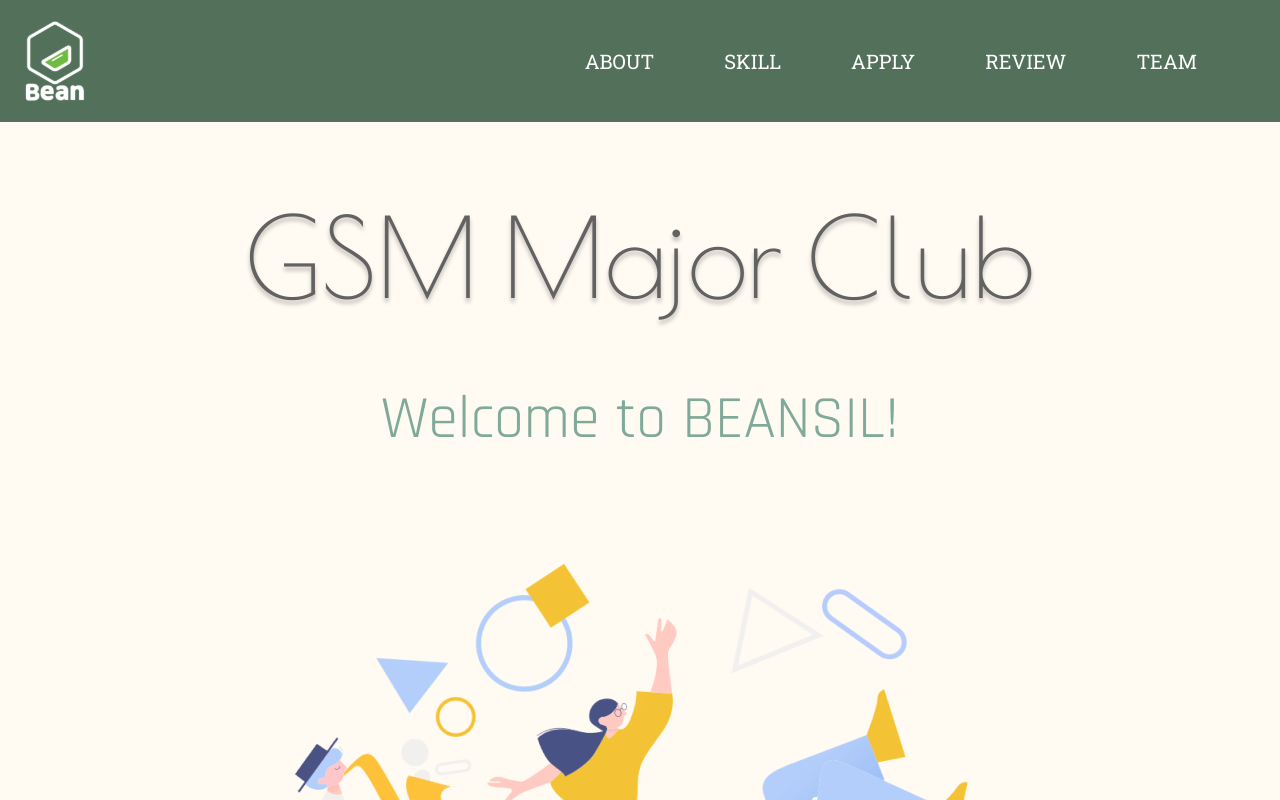
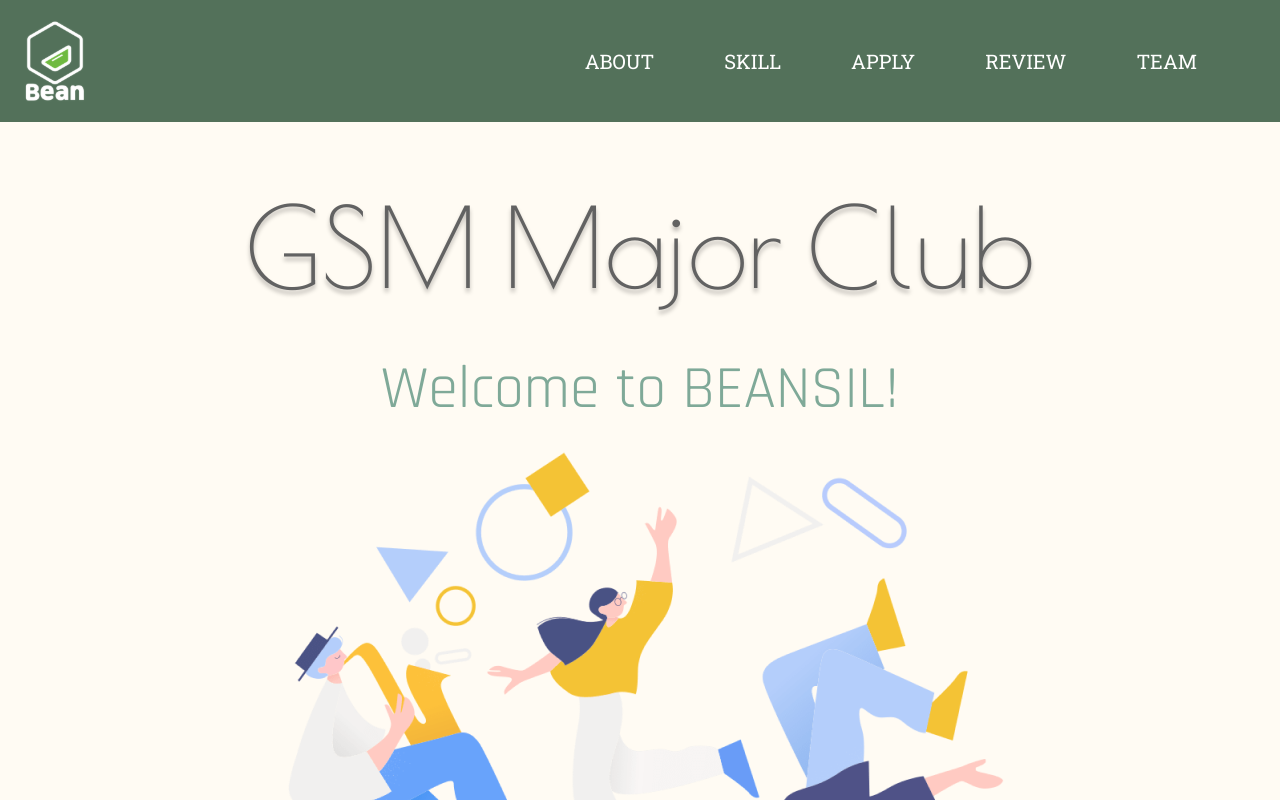
Before and after one commit to Dann1y/BeansilWeb_Client, a React (Create React App) app: page / in a window 1280 px wide. Shown: the top 800 px of the page. Built offline with nearby package versions, Linux system fonts and the light colour scheme.

Commit message:
[UPDATE] Update Welcome image

```diff
--- a/src/components/Welcome/Welcome.scss
+++ b/src/components/Welcome/Welcome.scss
@@ -11,7 +11,7 @@
     flex-direction: column;
 
     .c-welcome__wrapper--gsm {
-      margin-top: 70px;
+      margin-top: 60px;
       font-family: Poiret One;
       font-style: normal;
       font-weight: normal;
@@ -28,10 +28,15 @@
       font-weight: 300;
       font-size: 60px;
       line-height: 77px;
-      margin-top: 60px;
+      margin-top: 40px;
       /* identical to box height */
 
       color: #7fa998;
     }
+
+    img {
+      position: absolute;
+      margin-top: 225px;
+    }
   }
 }
```
